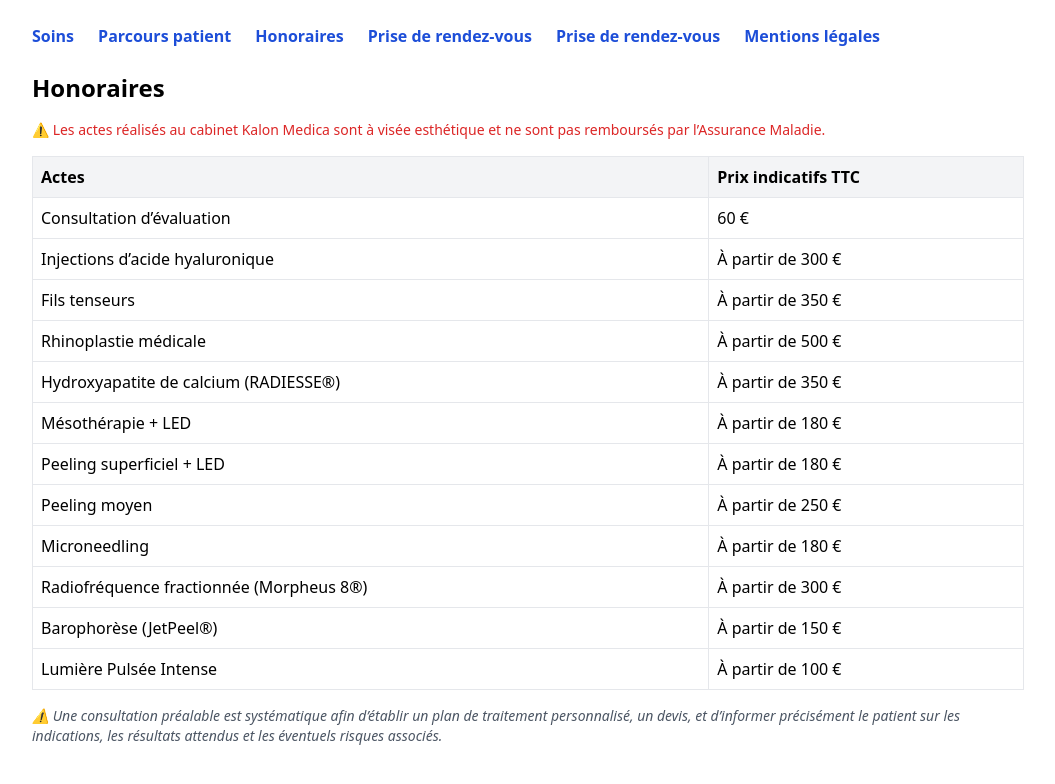
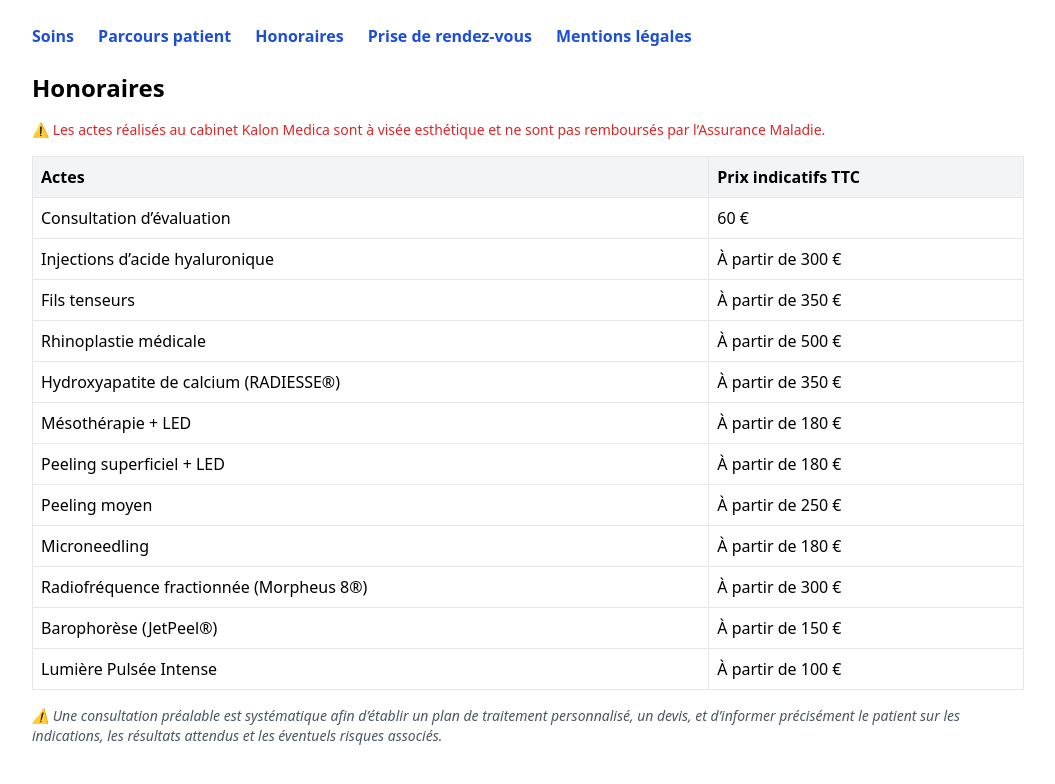
Before and after one commit to kalonmedica/kalon-medica-site-, a React (Vite) app: page /honoraires in a window 1280 px wide. Shown: the top 784 px of the page, without its empty margins (112-1167 px from the left). Built offline with nearby package versions, Linux system fonts and the light colour scheme.

Commit message:
Add files via upload

```diff
--- a/src/pages/Layout.jsx
+++ b/src/pages/Layout.jsx
@@ -9,7 +9,6 @@ const Layout = () => {
         <Link to="/parcours">Parcours patient</Link>
         <Link to="/honoraires">Honoraires</Link>
       <Link to="/rdv">Prise de rendez-vous</Link>
-      <Link to="/rdv">Prise de rendez-vous</Link>
         <Link to="/mentions-legales">Mentions légales</Link>
       </nav>
       <Outlet />
```
